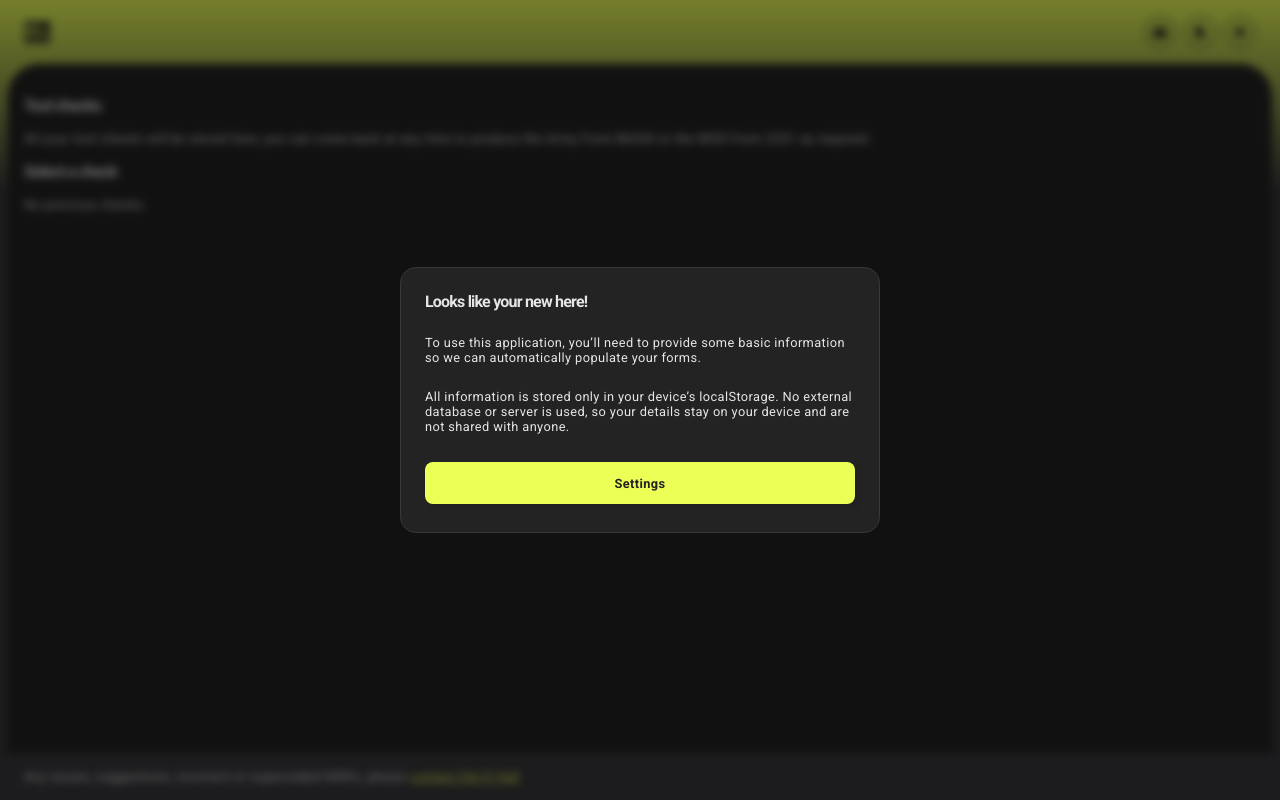
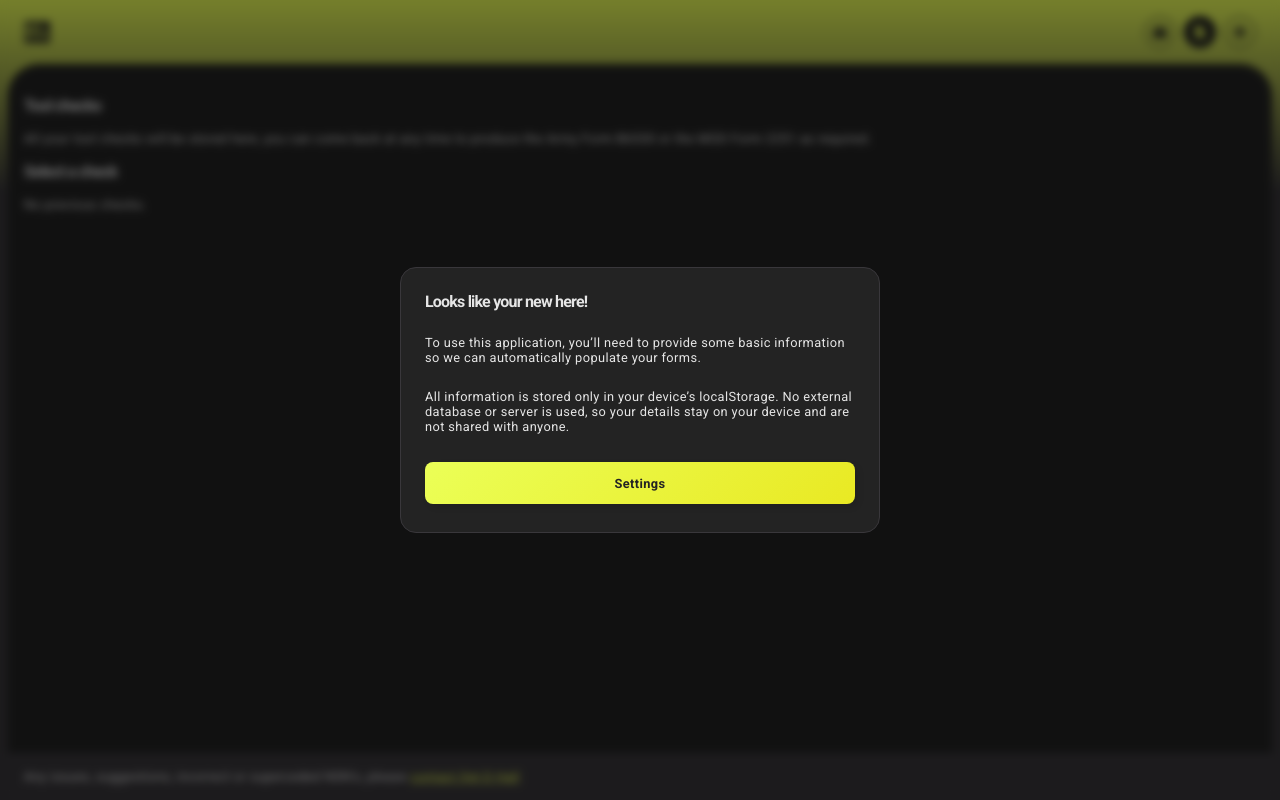
Before and after one commit to eldano6189/MyBox_Application, a React (Vite) app: page /checkout in a window 1280 px wide. Built offline with nearby package versions, Linux system fonts and the light colour scheme.

Commit message:
Added colour gradient to button and added colour  to nav buttons

```diff
--- a/src/components/button/button.jsx
+++ b/src/components/button/button.jsx
@@ -6,7 +6,7 @@ const Button = ({ text, fill, onClick }) => {
       className={styles.btn}
       onClick={onClick}
       style={{
-        background: fill && "var(--main-clr)",
+        background: !fill && "var(--bkgrd-clr-2)",
       }}
     >
       <p
--- a/src/components/button/button.module.css
+++ b/src/components/button/button.module.css
@@ -5,7 +5,7 @@
   border-radius: 0.5rem;
   outline: none;
   border: none;
-  background: var(--bkgrd-clr-2);
+  background: linear-gradient(135deg, var(--main-clr), var(--toolbox-clr-slot));
   cursor: pointer;
   box-shadow: var(--shadow);
 }
--- a/src/components/header/header.jsx
+++ b/src/components/header/header.jsx
@@ -1,4 +1,4 @@
-import { Link } from "react-router";
+import { Link, useLocation } from "react-router";
 import LogoIcon from "../../assets/svg/logoIcon/logoIcon";
 import ToolboxIcon from "../../assets/svg/toolboxIcon/toolboxIcon";
 import ChecksIcon from "../../assets/svg/checksIcon/checksIcon";
@@ -6,25 +6,21 @@ import SettingsIcon from "../../assets/svg/settingsIcon/settingsIcon";
 import styles from "./header.module.css";
 
 const Header = () => {
+  const location = useLocation();
+
+  const navLinks = [{to: "/", icon: <ToolboxIcon />},{to: "/checkout", icon: <ChecksIcon />},{to: "/settings", icon: <SettingsIcon />}];
+
   return (
     <header className={styles.container}>
       <LogoIcon />
       <ul>
-        <li>
-          <Link to={"/"}>
-            <ToolboxIcon />
-          </Link>
-        </li>
-        <li>
-          <Link to={"/checkout"}>
-            <ChecksIcon />
-          </Link>
-        </li>
-        <li>
-          <Link to={"/settings"}>
-            <SettingsIcon />
-          </Link>
-        </li>
+        {navLinks.map((link, i) => (
+          <li key={i} className={location.pathname === link.to && styles.active}>
+            <Link to={link.to}>
+              {link.icon}
+            </Link>
+          </li>
+        ))}
       </ul>
     </header>
   );
--- a/src/components/header/header.module.css
+++ b/src/components/header/header.module.css
@@ -22,6 +22,15 @@
 
 .container ul li {
   height: 100%;
+  border-radius: 50%;
+}
+
+.active {
+  background-color: var(--bkgrd-clr-1);
+}
+
+.active a svg path {
+  fill: var(--main-clr) !important;
 }
 
 .container ul li a {
```
